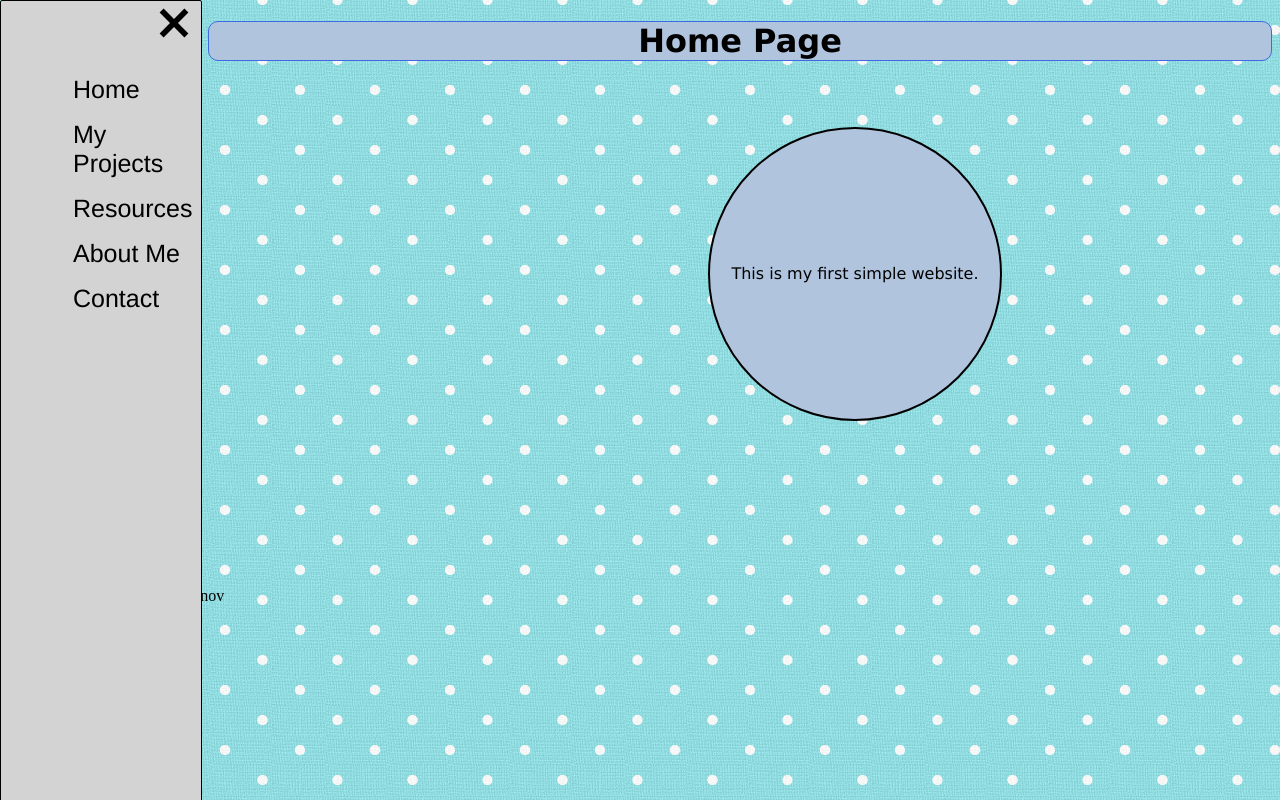
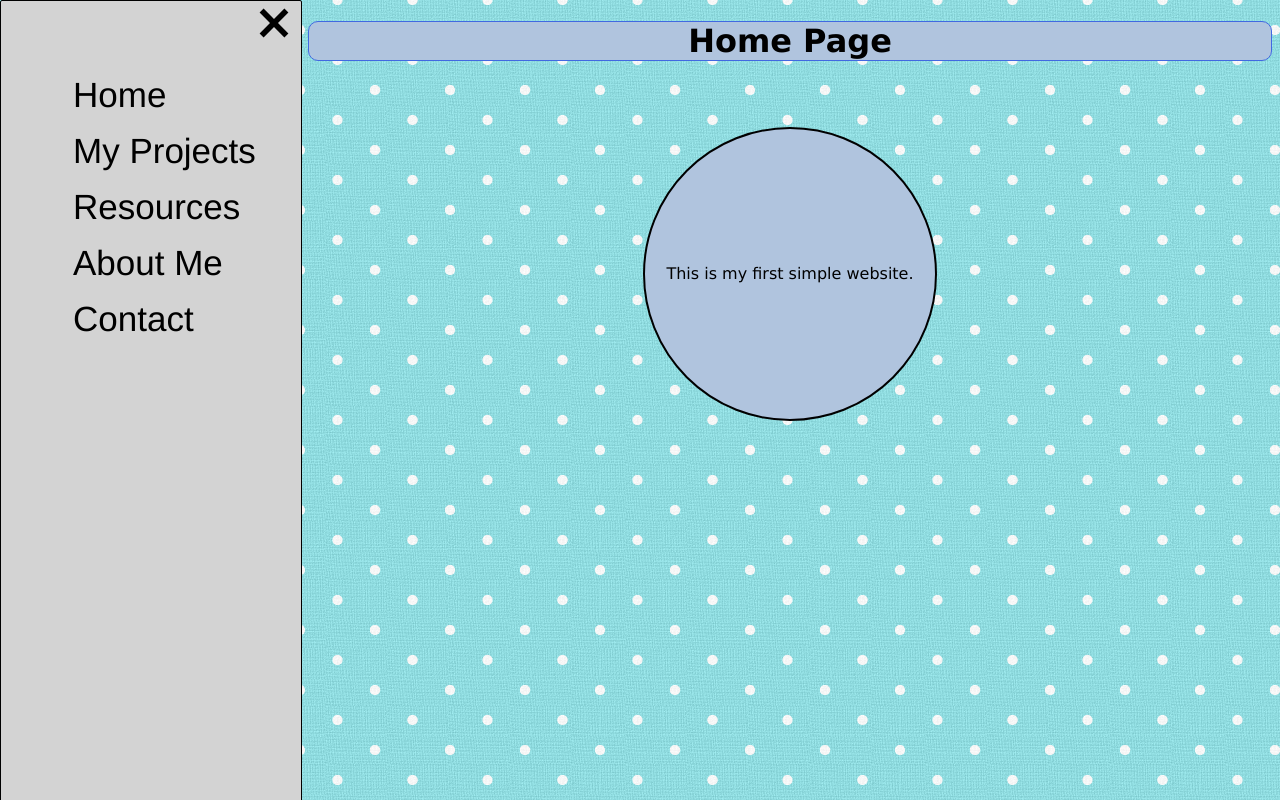
Before and after one commit to kosio7/softuni-project-defense, a plain HTML site: page index.html in a window 1280 px wide. Both pictures are taken after a click on the element 28 px from the left and 106 px from the top of the page. Drawn offline with nearby package versions, Linux system fonts and the light colour scheme.

Commit message:
General improvements and smooth content transition.

```diff
--- a/assets/css/style.css
+++ b/assets/css/style.css
@@ -14,7 +14,7 @@ body {
     background-color: #d3d3d3;
     overflow-x: hidden;
     padding-top: 50px;
-    transition: 0.4s;
+    transition: 0.5s;
 }
 
 .sidenav ul {
@@ -25,10 +25,10 @@ body {
 	padding: 8px 8px 8px 32px;
     text-decoration: none;
     font-family: Helvetica;
-    font-size: 25px;
+    font-size: 35px;
     color: #000000;
     display: block;
-    transition: 0.3s
+    transition: 0.5s
 }
 
 .sidenav a:hover, .offcanvas a:focus {
@@ -46,15 +46,14 @@ body {
 }
 
 #main {
-	transition: margin-left .5s;
 	padding: 20px;
     border: 2px solid black;
     border-radius: 100%;
     height: 250px;
     width: 250px;
-    margin-left: 500px;
+    margin-left: auto;
+    margin-right: auto;
     background-color: #B0C4DE;
-
 }
 
 #main:hover {
@@ -156,3 +155,11 @@ body {
 footer, .push {
     height: 200px;
 }
+
+#main-content {
+    transition: margin-left 0.5s;
+}
+
+#header-content {
+    transition: margin-left 0.5s;
+}
--- a/assets/js/menu-script.js
+++ b/assets/js/menu-script.js
@@ -2,9 +2,9 @@ var element = document.getElementById('main-content');
 element.addEventListener('click', closeNav);
 
 function openNav() {
-    document.getElementById("navigation").style.width = "200px";
-    document.getElementById("main-content").style.marginLeft = "200px";
-    document.getElementById("header-content").style.marginLeft = "200px";
+    document.getElementById("navigation").style.width = "300px";
+    document.getElementById("main-content").style.marginLeft = "300px";
+    document.getElementById("header-content").style.marginLeft = "300px";
 }
 
 function closeNav() {
```
